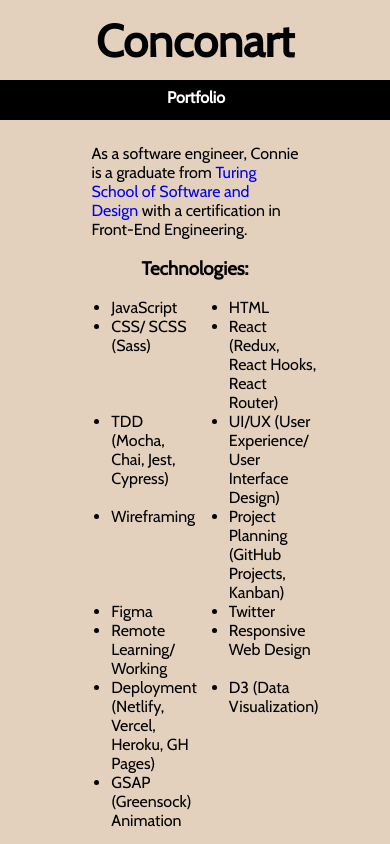
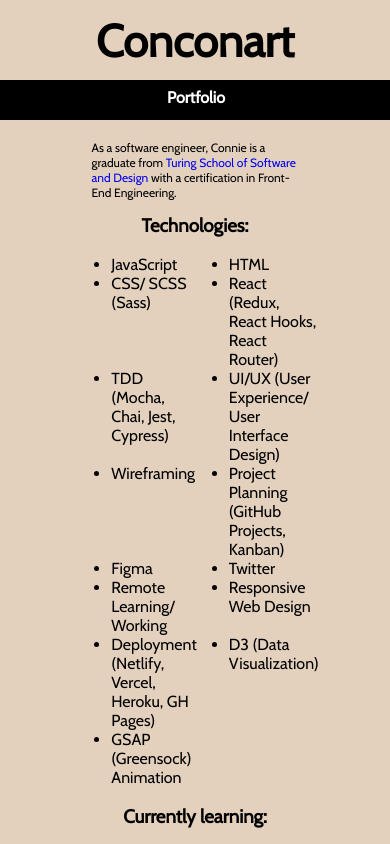
Before and after one commit to conconartist/conconart, a React (Create React App) app: page /portfolio in a window 390 px wide. Shown: the top 844 px of the page. Built offline with nearby package versions, Linux system fonts and the light colour scheme.

Commit message:
Add media query

```diff
--- a/src/Portfolio/Portfolio.scss
+++ b/src/Portfolio/Portfolio.scss
@@ -97,3 +97,10 @@
     padding: 1.5em;
   }
 }
+
+@media screen and (max-width: 500px) {
+
+ p {
+   font-size: 12px;
+ }
+}
```
